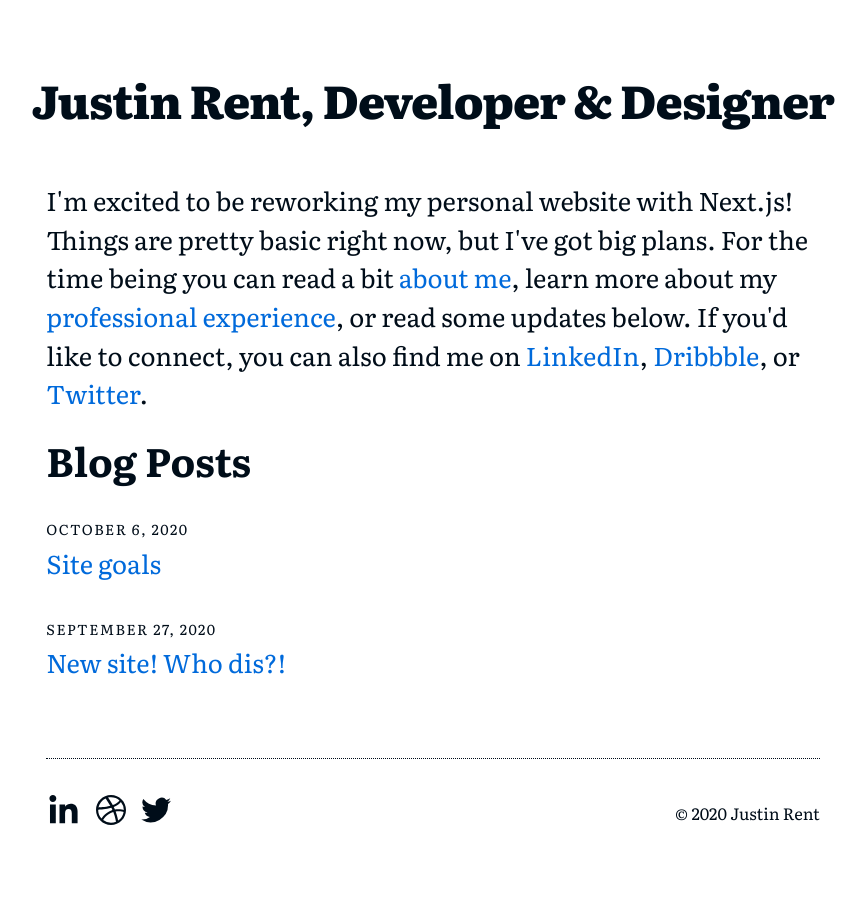
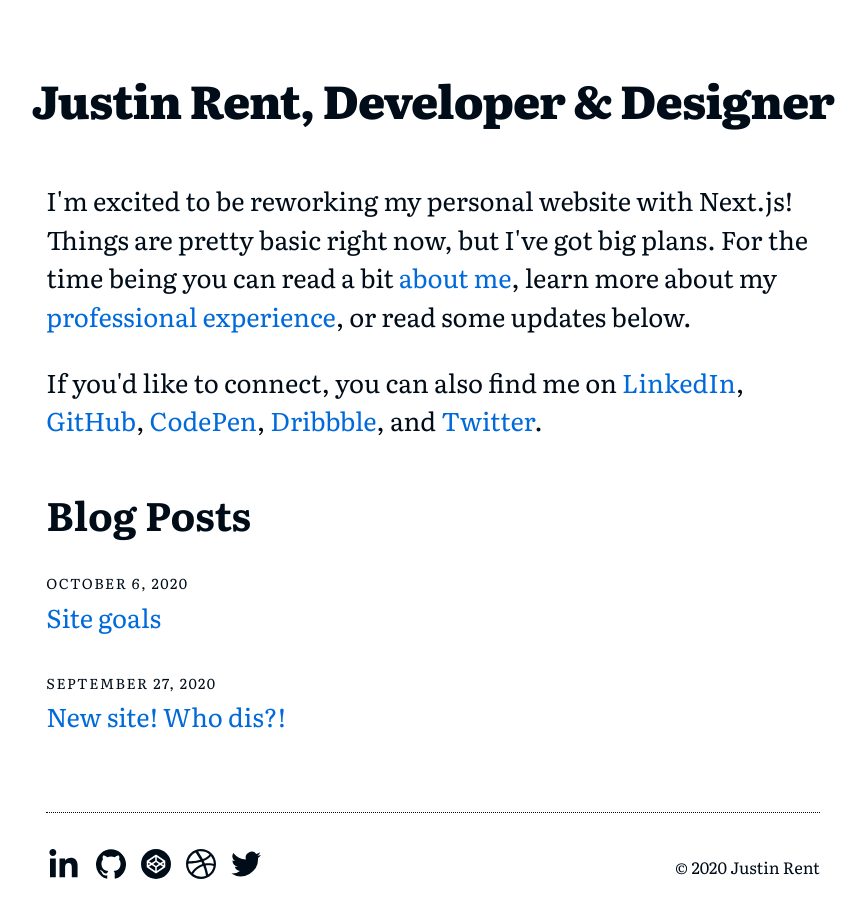
Before and after one commit to iamrentman/nextjs-personal-site, a Next.js app: page / in a window 1280 px wide. Shown: the top 918 px of the page, without its empty margins (207-1073 px from the left). Built offline with nearby package versions, Linux system fonts and the light colour scheme.

Commit message:
Add GitHub and CodePen links + icons

```diff
--- a/components/layout/layout.js
+++ b/components/layout/layout.js
@@ -77,6 +77,22 @@ export default function Layout({ children, home, contentClass }) {
             </a>
           </li>
           <li>
+            <a href="https://github.com/iamrentman">
+              <svg xmlns="http://www.w3.org/2000/svg" viewBox="0 0 32.579 31.775" className={classnames( styles.iconSocial, styles.iconGitHub)}>
+                <path d="M16.289 0a16.291 16.291 0 00-5.148 31.747c.815.149 1.112-.354 1.112-.786 0-.386-.014-1.411-.022-2.77-4.531.984-5.487-2.184-5.487-2.184a4.309 4.309 0 00-1.809-2.382c-1.479-1.011.112-.991.112-.991a3.423 3.423 0 012.495 1.679 3.47 3.47 0 004.741 1.354 3.477 3.477 0 011.034-2.178C9.7 23.078 5.9 21.68 5.9 15.438a6.3 6.3 0 011.677-4.371 5.856 5.856 0 01.159-4.311s1.368-.438 4.48 1.67a15.42 15.42 0 018.156 0c3.11-2.108 4.475-1.67 4.475-1.67a5.846 5.846 0 01.162 4.311 6.287 6.287 0 011.675 4.371c0 6.258-3.809 7.635-7.438 8.038a3.888 3.888 0 011.106 3.017c0 2.177-.02 3.934-.02 4.468 0 .436.293.943 1.12.784A16.292 16.292 0 0016.289 0" />
+              </svg>
+            </a>
+          </li>
+          <li>
+            <a href="https://codepen.io/iamrentman">
+              <svg xmlns="http://www.w3.org/2000/svg" viewBox="0 0 31.775 31.775" className={classnames( styles.iconSocial, styles.iconCodePen)}>
+                <path d="M7.753 14.475v2.826l2.112-1.413zM15.038 12.424V8.486l-6.615 4.41 2.955 1.977zM23.346 12.896l-6.615-4.41v3.938l3.66 2.448zM8.429 18.88l6.615 4.41v-3.938l-3.66-2.448zM16.732 19.351v3.938l6.615-4.41-2.955-1.976zM15.888 13.89l-2.986 2 2.986 2 2.986-2z" />
+                <path d="M15.887-.001a15.887 15.887 0 1015.888 15.889A15.888 15.888 0 0015.887-.001M25.71 18.88a.831.831 0 01-.008.111c0 .012 0 .024-.007.036s-.009.048-.015.071-.009.027-.013.041-.013.041-.022.062l-.019.041a.508.508 0 01-.029.056l-.024.039c-.011.018-.023.035-.036.051l-.029.037c-.01.012-.027.031-.042.045s-.022.023-.034.033l-.048.04-.038.029-.014.01-8.976 5.987a.843.843 0 01-.937 0L6.44 19.583l-.014-.01-.038-.029a.636.636 0 01-.082-.073l-.042-.045c-.014-.015-.02-.024-.029-.037l-.035-.051-.024-.039-.029-.056-.019-.041-.022-.062-.013-.041c-.004-.014-.01-.047-.015-.071l-.007-.036a.832.832 0 01-.008-.111v-5.982a.819.819 0 01.008-.11c0-.012 0-.024.007-.037s.009-.048.015-.071.009-.027.013-.041.013-.041.022-.062l.019-.041c.009-.019.018-.038.029-.056l.024-.039a.652.652 0 01.035-.051l.029-.037.042-.046.034-.033a.636.636 0 01.048-.04l.038-.029.014-.01 8.979-5.986a.844.844 0 01.937 0l8.979 5.986.014.01.038.029c.017.013.033.026.048.04l.034.033c.012.011.029.03.042.046l.029.037.036.051c.012.017.017.026.024.039l.029.056.019.041.022.062c.007.021.01.027.013.041l.015.071c.005.024 0 .024.007.037a.819.819 0 01.008.11z"/>
+                <path d="M24.023 17.301v-2.826l-2.112 1.413z"/>
+              </svg>
+            </a>
+          </li>
+          <li>
             <a href="https://dribbble.com/iamrentman">
               <span className={styles.iconText}>See my shots on Dribbble</span>
               <svg viewBox="0 0 100 100" xmlns="http://www.w3.org/2000/svg" className={classnames( styles.iconSocial, styles.iconDribbble)}>
--- a/global/utils.module.scss
+++ b/global/utils.module.scss
@@ -23,6 +23,14 @@
 .headingMd {
   font-size: calc(100% + 0.4vw);
   line-height: 1.5;
+}
+
+.intro {
+  p{
+    font-size: calc(100% + 0.4vw);
+    line-height: 1.5;
+    margin-bottom: 1.5rem;
+  }
 }
 
 .borderCircle {
--- a/pages/index.js
+++ b/pages/index.js
@@ -20,8 +20,9 @@ export default function Home({ allContentData }) {
       <Head>
         <title>{siteTitle}</title>
       </Head>
-      <section className={utilStyles.headingMd}>
-        <p>I'm excited to be reworking my personal website with Next.js! Things are pretty basic right now, but I've got big plans. For the time being you can read a bit <Link href="about">about me</Link>, learn more about my <Link href="resume">professional experience</Link>, or read some updates below. If you'd like to connect, you can also find me on <a href="https://www.linkedin.com/in/jrentdesign/">LinkedIn</a>, <a href="https://www.dribbble.com/iamrentman">Dribbble</a>, or <a href="https://www.twitter.com/iamrentman">Twitter</a>.</p>
+      <section className={utilStyles.intro}>
+        <p>I'm excited to be reworking my personal website with Next.js! Things are pretty basic right now, but I've got big plans. For the time being you can read a bit <Link href="about">about me</Link>, learn more about my <Link href="resume">professional experience</Link>, or read some updates below.</p>
+        <p>If you'd like to connect, you can also find me on <a href="https://www.linkedin.com/in/jrentdesign/">LinkedIn</a>, <a href="https://www.github.com/iamrentman">GitHub</a>, <a href="https://www.codepen.io/iamrentman">CodePen</a>, <a href="https://www.dribbble.com/iamrentman">Dribbble</a>, and <a href="https://www.twitter.com/iamrentman">Twitter</a>.</p>
       </section>
       <section className={`${utilStyles.headingMd} ${utilStyles.padding1px}`}>
         <h2 className={utilStyles.headingLg}>Blog Posts</h2>
```
